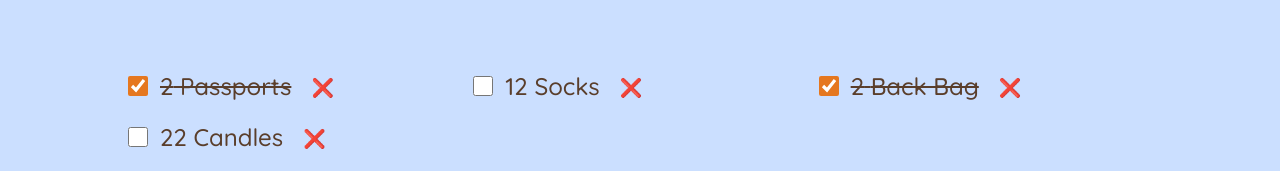
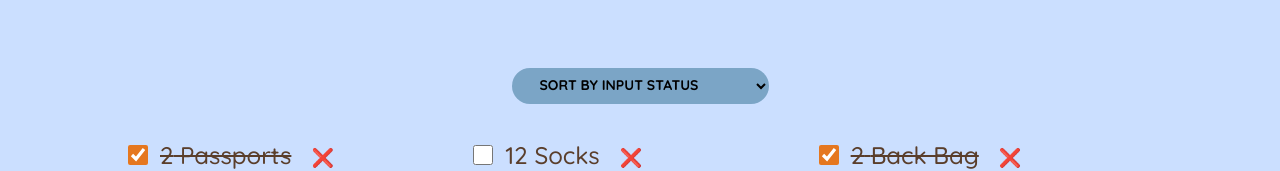
Before and after one commit to sgc93/enGO, a React (Create React App) app: page / in a window 1280 px wide. Shown: the part 445-616 px from the top of the page. Built offline with nearby package versions, Linux system fonts and the light colour scheme; the HTML template or start-up script is replaced by a standard one.

Commit message:
add select element for sorting purpose

```diff
--- a/src/App.js
+++ b/src/App.js
@@ -106,6 +106,13 @@ function Form({ onAddItem }) {
 function PackingList({ items, onDeleteItem, onPacking }) {
 	return (
 		<div className="list">
+			<div className="actions">
+				<select>
+					<option value="input">sort by input status</option>
+					<option value="description">Sort by item description</option>
+					<option>Sort by Packed Status</option>
+				</select>
+			</div>
 			<ul>
 				{items.map((item) => (
 					<Item
```
